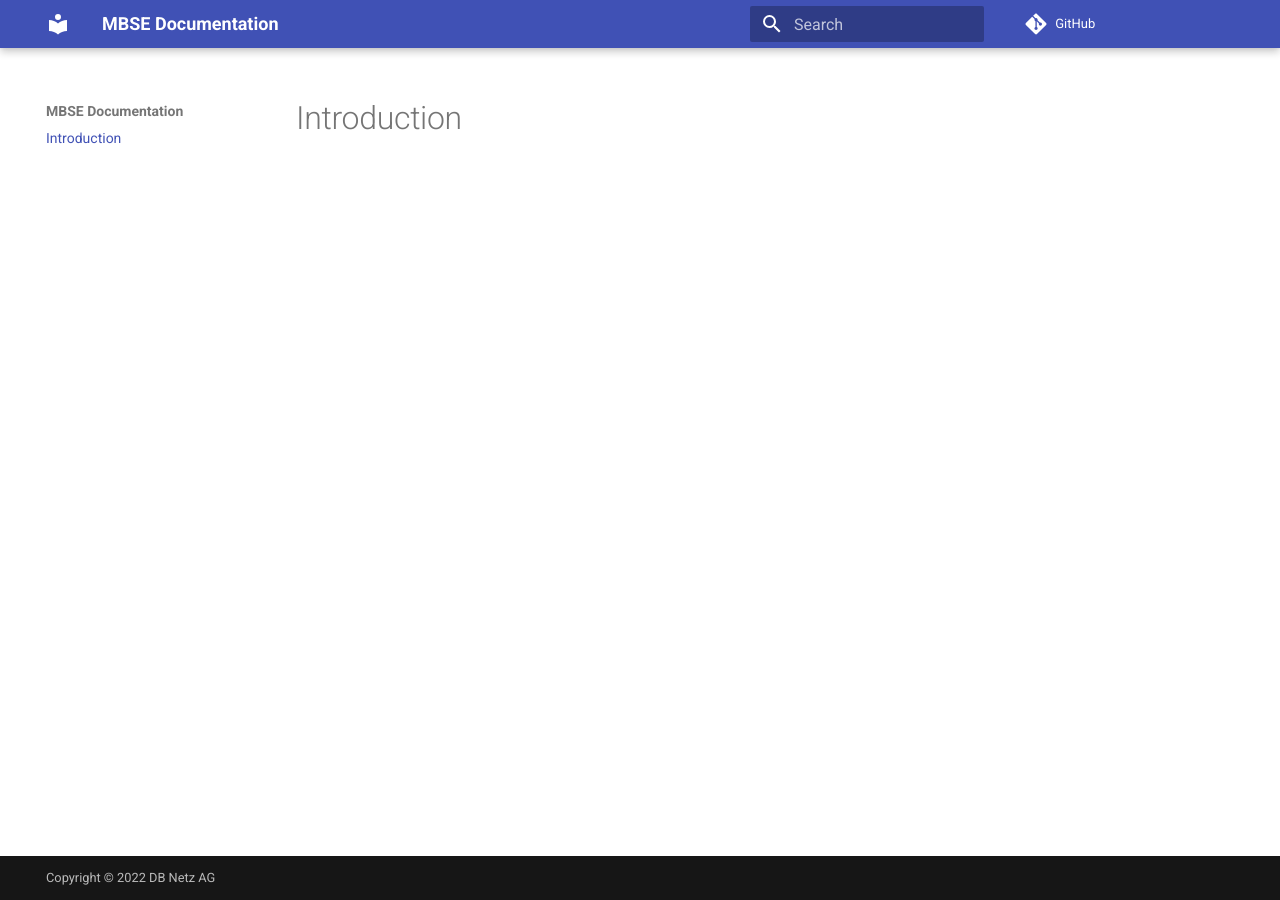
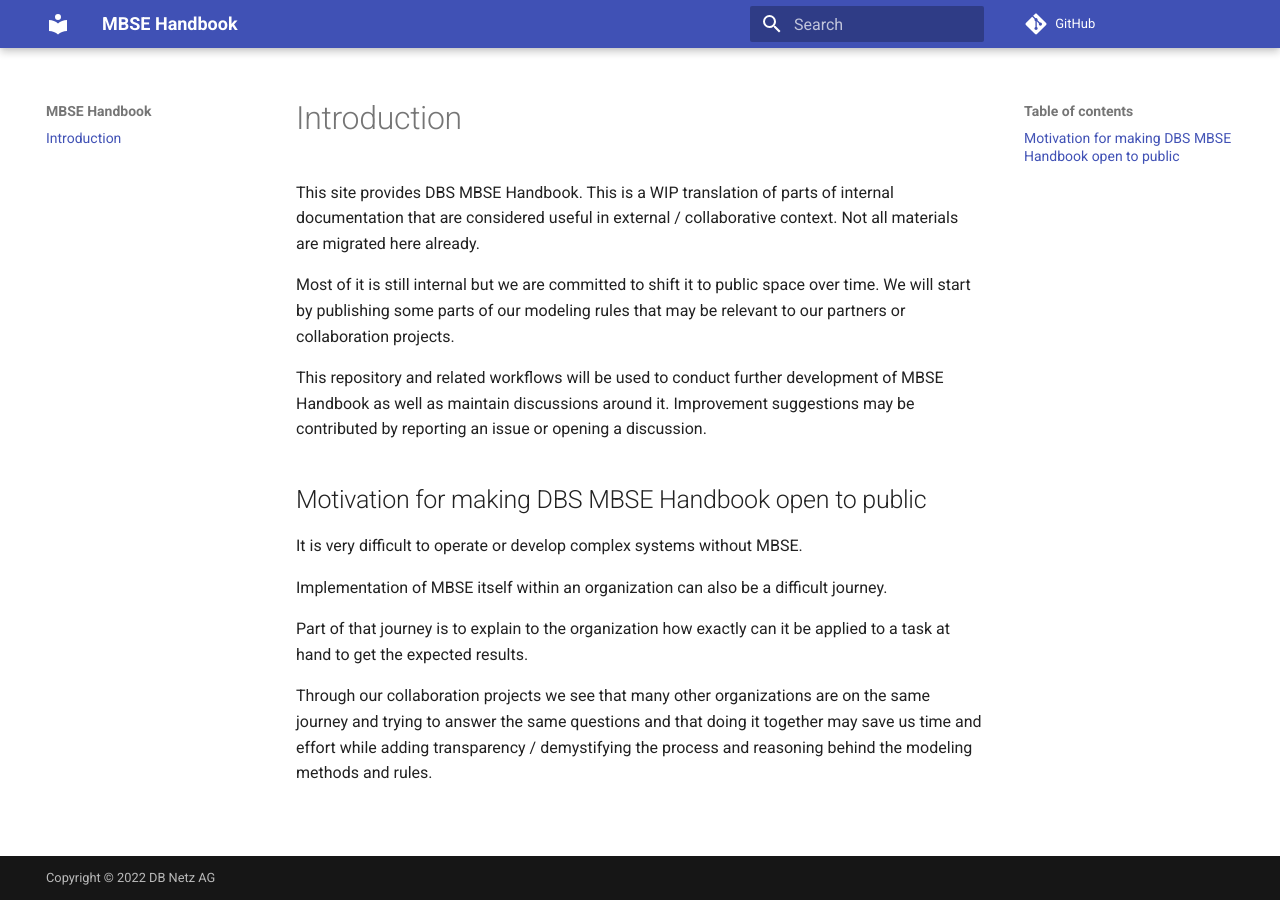
Before and after one commit to DSD-DBS/mbse-handbook, an MkDocs documentation site: the page built from docs/index.md, in a window 1280 px wide. Built offline with MkDocs 1.6.1 and Material for MkDocs 9.7.7, drawn with Linux system fonts in a browser that asks for light colours; comment, search, counter and statistics services are not loaded.

Commit message:
updated docs for PoC

```diff
--- a/docs/index.md
+++ b/docs/index.md
@@ -4,3 +4,21 @@
  -->
 
 # Introduction
+
+This site provides DBS MBSE Handbook. This is a WIP translation of parts of internal documentation that are considered useful in external / collaborative context. Not all materials are migrated here already.
+
+Most of it is still internal but we are committed to shift it to public space over time.
+We will start by publishing some parts of our modeling rules that may be relevant to our partners or collaboration projects.
+
+This repository and related workflows will be used to conduct further development of MBSE Handbook as well as maintain discussions around it.
+Improvement suggestions may be contributed by reporting an issue or opening a discussion.
+
+## Motivation for making DBS MBSE Handbook open to public
+
+It is very difficult to operate or develop complex systems without MBSE.
+
+Implementation of MBSE itself within an organization can also be a difficult journey.
+
+Part of that journey is to explain to the organization how exactly can it be applied to a task at hand to get the expected results.
+
+Through our collaboration projects we see that many other organizations are on the same journey and trying to answer the same questions and that doing it together may save us time and effort while adding transparency / demystifying the process and reasoning behind the modeling methods and rules.
--- a/mkdocs.yml
+++ b/mkdocs.yml
@@ -1,7 +1,7 @@
 # SPDX-FileCopyrightText: Copyright DB Netz AG and contributors
 # SPDX-License-Identifier: Apache-2.0
 
-site_name: MBSE Documentation
+site_name: MBSE Handbook
 theme:
   name: material
 nav:
```
Also changed, not shown: CONTRIBUTING.md (+19 -1 lines), README.md (+2 -2 lines), 1 other file.
